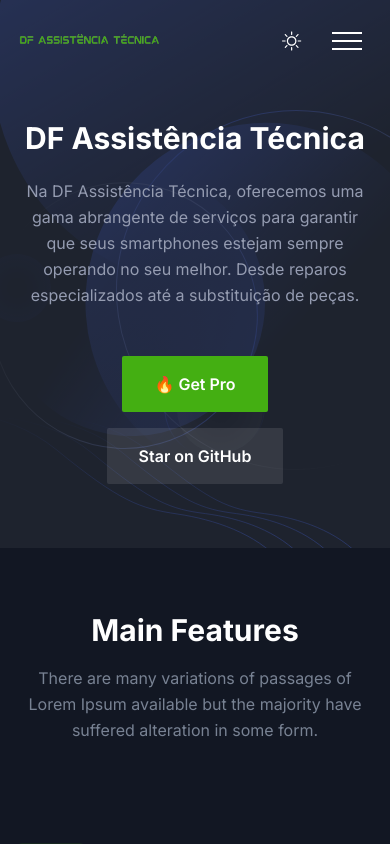
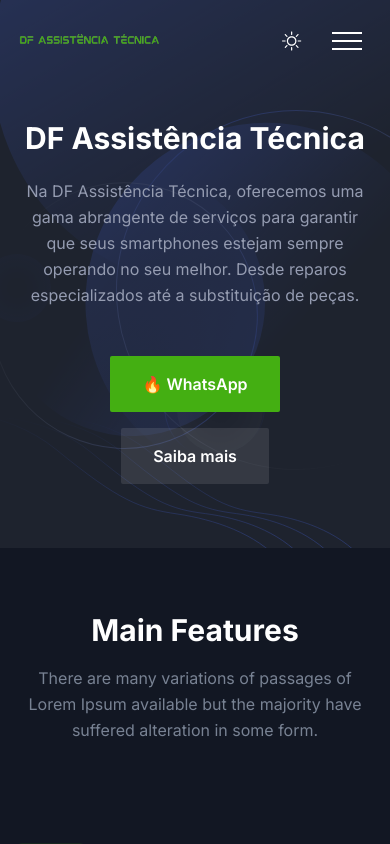
Before and after one commit to andrelobo/df-assistencia-tecnica, a Next.js app: page / in a window 390 px wide. Shown: the top 844 px of the page. Built offline with nearby package versions, Linux system fonts and the light colour scheme.

Commit message:
feat:logo mobile

```diff
--- a/src/components/Header/index.tsx
+++ b/src/components/Header/index.tsx
@@ -57,12 +57,14 @@
                 } `}
               >
                 <Image
-                  src="/images/logo/logo.png"
-                  alt="logo"
-                  width={478}
-                  height={56}
-                  className="w-full dark:hidden"
-                />
+                    src="/images/logo/logo.png"
+                    alt="logo"
+                    width={478} // Defina o valor desejado em pixels para a largura do logo
+                    height={56}// A altura será ajustada automaticamente proporcionalmente à largura
+                    className="w-full dark:hidden"
+                  />
+
+
                 <Image
                   src="/images/logo/logo.png"
                   alt="logo"
--- a/src/components/Hero/index.tsx
+++ b/src/components/Hero/index.tsx
@@ -23,13 +23,13 @@
                     href="https://nextjstemplates.com/templates/saas-starter-startup"
                     className="rounded-sm bg-primary px-8 py-4 text-base font-semibold text-white duration-300 ease-in-out hover:bg-primary/80"
                   >
-                    🔥 Get Pro
+                    🔥 WhatsApp
                   </Link>
                   <Link
                     href="https://github.com/NextJSTemplates/startup-nextjs"
-                    className="inline-block rounded-sm bg-black px-8 py-4 text-base font-semibold text-white duration-300 ease-in-out hover:bg-black/90 dark:bg-white/10 dark:text-white dark:hover:bg-white/5"
+                    className="inline-block rounded-sm bg-blue px-8 py-4 text-base font-semibold text-white duration-300 ease-in-out hover:bg-black/90 dark:bg-white/10 dark:text-white dark:hover:bg-white/5"
                   >
-                    Star on GitHub
+                    Saiba mais
                   </Link>
                 </div>
               </div>
```
